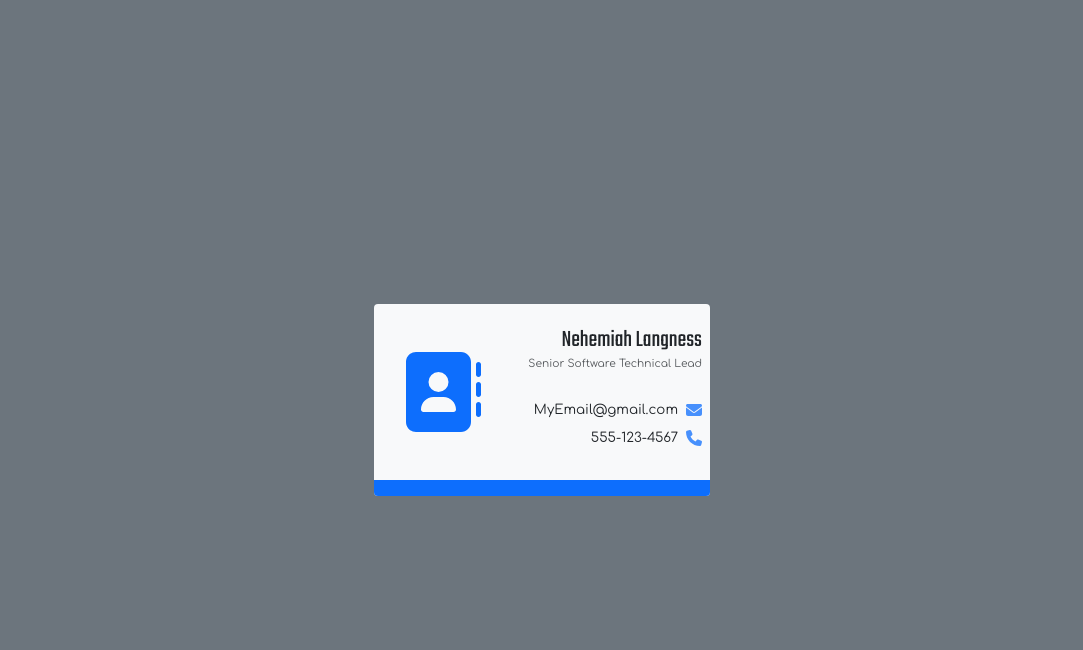
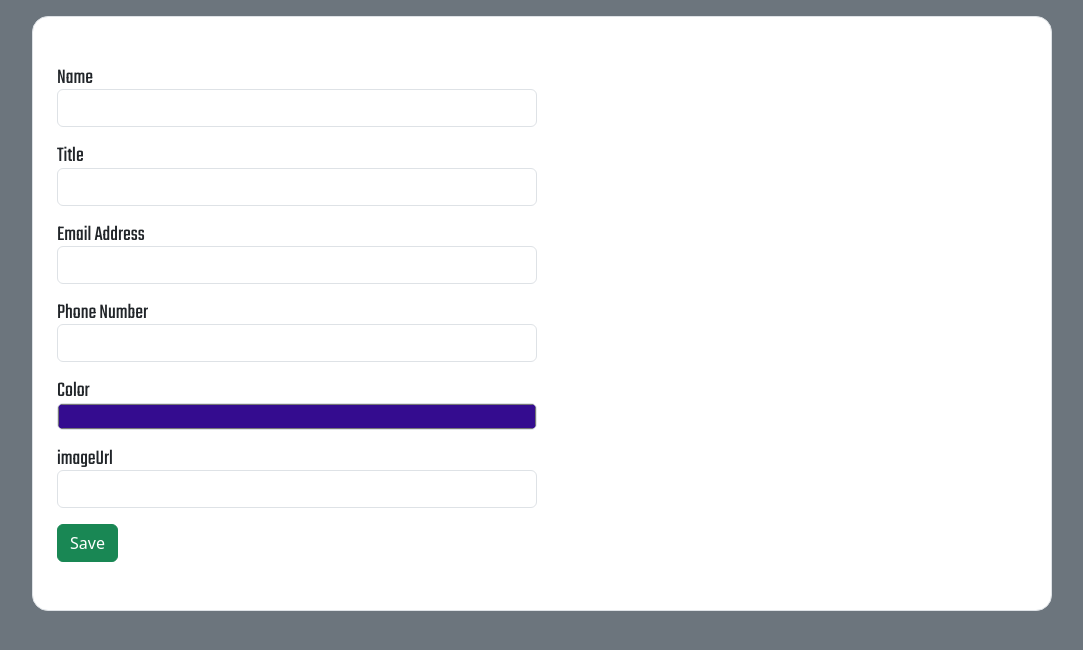
Before and after one commit to Nehemiah-Langness/contact-card, a React (Vite) app: page / in a window 1280 px wide. Shown: the top 650 px of the page, without its empty margins (98-1181 px from the left). Built offline with nearby package versions, Linux system fonts and the light colour scheme.

Commit message:
added edit abilities, animated background

```diff
--- a/src/app.tsx
+++ b/src/app.tsx
@@ -1,39 +1,76 @@
-import { faContactBook, faEnvelope, faPhone } from "@fortawesome/free-solid-svg-icons";
+import { faPencil } from "@fortawesome/free-solid-svg-icons";
 import { FontAwesomeIcon } from "@fortawesome/react-fontawesome";
+import { useCallback, useEffect, useRef, useState } from "react";
+import { ContactCard, ContactCardProps } from "./components/contact-card";
+
+function usePersistantState<T>(name: string, defaultValue: T) {
+	const key = useRef(name)
+	const [value, setState] = useState<T>(JSON.parse(localStorage.getItem(key.current) ?? 'null') ?? defaultValue);
+	useEffect(() => {
+		localStorage.setItem(key.current, JSON.stringify(value));
+	}, [value]);
+
+	return [value, setState] as [typeof value, typeof setState];
+}
 
 function App() {
+
+	const [details, setDetails] = usePersistantState<ContactCardProps>('details', { color: '#340c8f', email: '', imageUrl: '', name: '', phone: '', title: '' });
+	const [editMode, setEditMode] = useState(!details.name);
+
+	const setField = useCallback((field: keyof typeof details) => {
+		return (e: React.ChangeEvent<HTMLInputElement>) => {
+			setDetails(prev => ({
+				...prev,
+				[field]: e.target.value
+			}))
+		}
+	}, [setDetails])
+
+	if (editMode) {
+		return <div className="container">
+			<div className="bg-white rounded-4 border px-4 py-5 mt-3 mx-5">
+				<div className="mb-3">
+					<label className="fs-16" htmlFor="name">Name</label>
+					<input id="name" value={details.name} onChange={setField('name')} type="text" className="form-control comfortaa" />
+				</div>
+				<div className="mb-3">
+					<label className="fs-16" htmlFor="title">Title</label>
+					<input id="title" value={details.title} onChange={setField('title')} type="text" className="form-control comfortaa" />
+				</div>
+				<div className="mb-3">
+					<label className="fs-16" htmlFor="email">Email Address</label>
+					<input id="email" value={details.email} onChange={setField('email')} type="text" className="form-control comfortaa" />
+				</div>
+				<div className="mb-3">
+					<label className="fs-16" htmlFor="phone">Phone Number</label>
+					<input id="phone" value={details.phone} onChange={setField('phone')} type="text" className="form-control comfortaa" />
+				</div>
+
+				<div className="mb-3">
+					<label className="fs-16" htmlFor="color">Color</label>
+					<input id="color" value={details.color} onChange={setField('color')} type="color" className="form-control comfortaa" />
+				</div>
+				<div className="mb-3">
+					<label className="fs-16" htmlFor="imageUrl">imageUrl</label>
+					<input id="imageUrl" value={details.imageUrl} onChange={setField('imageUrl')} type="text" className="form-control comfortaa" />
+				</div>
+
+				<button type="button" className="btn btn-success" onClick={() => setEditMode(false)}>Save</button>
+			</div>
+		</div>
+	}
+
 	return (
 		<div className="d-flex h-100 justify-content-center align-items-center comfortaa">
-			<div className="contact-card rounded-1 overflow-hidden d-flex flex-column">
-				<div className="d-flex flex-grow-1">
-					<div className="branding d-flex justify-content-center align-items-center">
-						<FontAwesomeIcon style={{fontSize: '60pt'}} className="text-primary" icon={faContactBook}/>
-					</div>
-					<div className="contact text-end flex-grow-1 p-2 py-4 d-flex flex-column">
-						<div>
-							<div className="teko fs-18">Nehemiah Langness</div>
-							<div className="comfortaa opacity-75 fs-8 mt-1">Senior Software Technical Lead</div>
-						</div>
-						<div className="flex-grow-1"></div>
-						<div>
-							<div className="d-flex mb-2 justify-content-end align-items-center">
-								<div className="comfortaa fs-10">MyEmail@gmail.com</div> <FontAwesomeIcon className="ms-2 text-primary opacity-75" icon={faEnvelope} />
-							</div>
-							<div className="d-flex mb-2 justify-content-end align-items-center">
-								<div className="comfortaa fs-10">555-123-4567</div>  <FontAwesomeIcon className="ms-2 text-primary opacity-75" icon={faPhone} />
-							</div>
-						</div>
-
-					</div>
+			<div className="position-relative">
+				<ContactCard {...details} />
+				<div className="edit-button">
+					<button type="button" onClick={() => setEditMode(true)} className="btn btn-light rounded-circle d-flex justify-content-center align-items-center shadow"><FontAwesomeIcon className="text-dark" icon={faPencil} /></button>
 				</div>
-
-				<div className="bg-primary pt-3"></div>
-
 			</div>
 		</div>
 	);
 }
 
-
-
 export default App;
--- /dev/null
+++ b/src/background.scss
@@ -0,0 +1,88 @@
+.light {
+    position: absolute;
+    background-color: #ffffff47;
+    box-shadow: #ffffff47 0px 0px 10px 5px;
+    bottom: 0px;
+    left: 0px;
+    right: 0px;
+    border-radius: 50rem;
+    height: 3em;
+    width: 3em;
+}
+
+.x1 {
+    animation: floatUp 4s infinite linear;
+    transform: scale(1.0);
+}
+
+.x2 {
+    animation: floatUp 7s infinite linear;
+    transform: scale(1.6);
+    left: 15%;
+}
+
+.x3 {
+    animation: floatUp 2.5s infinite linear;
+    transform: scale(.5);
+    left: -15%;
+}
+
+.x4 {
+    animation: floatUp 4.5s infinite linear;
+    transform: scale(1.2);
+    left: -34%;
+}
+
+.x5 {
+    animation: floatUp 8s infinite linear;
+    transform: scale(2.2);
+    left: -57%;
+}
+
+.x6 {
+    animation: floatUp 3s infinite linear;
+    transform: scale(.8);
+    left: -81%;
+}
+
+.x7 {
+    animation: floatUp 8.3s infinite linear;
+    transform: scale(3.2);
+    left: 37%;
+}
+
+.x8 {
+    animation: floatUp 4.7s infinite linear;
+    transform: scale(1.7);
+    left: 62%;
+}
+
+.x9 {
+    animation: floatUp 4.1s infinite linear;
+    transform: scale(0.9);
+    left: 85%;
+}
+
+@keyframes floatUp {
+    0% {
+        top: 150%;
+        opacity: 0;
+    }
+
+    25% {
+        opacity: 1;
+    }
+
+    50% {
+        opacity: .8;
+    }
+
+    75% {
+        opacity: 1;
+    }
+
+    100% {
+        top: -100%;
+        opacity: 0;
+    }
+}
--- /dev/null
+++ b/src/components/contact-card.tsx
@@ -0,0 +1,58 @@
+import { faEnvelope, faPhone } from "@fortawesome/free-solid-svg-icons";
+import { FontAwesomeIcon } from "@fortawesome/react-fontawesome";
+
+export type ContactCardProps = {
+	name: string;
+	color: string;
+	imageUrl: string;
+	title: string;
+	email: string;
+	phone: string;
+}
+
+export function ContactCard(props: ContactCardProps) {
+	const rgb = props.color.length === 7 && props.color.startsWith('#') ? `${parseInt(props.color.substring(1, 3), 16)}, ${parseInt(props.color.substring(3, 5), 16)}, ${parseInt(props.color.substring(5, 7), 16)}` : '52, 12, 143'
+
+	return (
+		<div className="contact-card rounded-1 overflow-hidden d-flex flex-column position-relative"
+			style={{ '--bs-primary': props.color, '--bs-primary-rgb': rgb } as React.CSSProperties}
+		>
+			<div className="d-flex flex-grow-1">
+				<div className="branding d-flex justify-content-center align-items-center">
+					{props.imageUrl ? <img src={props.imageUrl} /> :
+						<div className="bg-primary flex-grow-1 align-self-stretch overflow-hidden position-relative">
+							<div className='light x1'></div>
+							<div className='light x2'></div>
+							<div className='light x3'></div>
+							<div className='light x4'></div>
+							<div className='light x5'></div>
+							<div className='light x6'></div>
+							<div className='light x7'></div>
+							<div className='light x8'></div>
+							<div className='light x9'></div>
+						</div>
+					}
+				</div>
+				<div className="contact text-end flex-grow-1 p-2 py-4 d-flex flex-column">
+					<div>
+						{!!props.name && <div className="teko fs-18">{props.name}</div>}
+						{!!props.title && <div className="comfortaa opacity-75 fs-8 mt-1">{props.title}</div>}
+					</div>
+					<div className="flex-grow-1"></div>
+					<div>
+						{!!props.email && <div className="d-flex mb-2 justify-content-end align-items-center">
+							<div className="comfortaa fs-10">{props.email}</div> <FontAwesomeIcon className="ms-2 text-primary opacity-75" icon={faEnvelope} />
+						</div>}
+						{!!props.phone && <div className="d-flex mb-2 justify-content-end align-items-center">
+							<div className="comfortaa fs-10">{props.phone}</div>  <FontAwesomeIcon className="ms-2 text-primary opacity-75" icon={faPhone} />
+						</div>}
+					</div>
+
+				</div>
+			</div>
+			{props.imageUrl ?
+				<div className="bg-primary pt-3"></div>
+				: null}
+		</div>
+	);
+}
--- a/src/index.scss
+++ b/src/index.scss
@@ -1,6 +1,6 @@
 @import '../node_modules/bootstrap/dist/css/bootstrap.min.css';
 @import url('https://fonts.googleapis.com/css2?family=Comfortaa:wght@300..700&family=Teko:wght@300..700&display=swap');
-
+@import './background.scss';
 
 html,
 body,
@@ -31,8 +31,35 @@ body {
             width: 40%;
         }
 
-        .contact {
+        .contact {}
+    }
+
+    .edit-button {
+        position: absolute;
+        left: 50%;
+        bottom: -5rem;
+        transform: translate(-50%, -50%);
+        opacity: .25;
+        transition: opacity .2s linear;
+
+        &:hover {
+            opacity: 1;
         }
+
+        button {
+            width: 3rem;
+            height: 3rem;
+        }
+    }
+}
+
+.form-control {
+    max-width: 30rem;
+
+    &[type='color'] {
+        padding: 0;
+        overflow: hidden;
+        cursor: pointer;
     }
 }
 
@@ -65,8 +92,13 @@ body {
     font-optical-sizing: auto;
 }
 
-.teko {
+.teko,
+label {
     font-family: "Teko", sans-serif;
     font-optical-sizing: auto;
     line-height: 1;
 }
+
+.cls-1 {
+    fill: #000000 !important;
+}
--- a/vite.config.ts
+++ b/vite.config.ts
@@ -7,5 +7,5 @@ export default defineConfig({
   server: {
     port: 5000,
   },
-  base: "/Contact-Card/"
+  base: "/contact-card/"
 })
```
